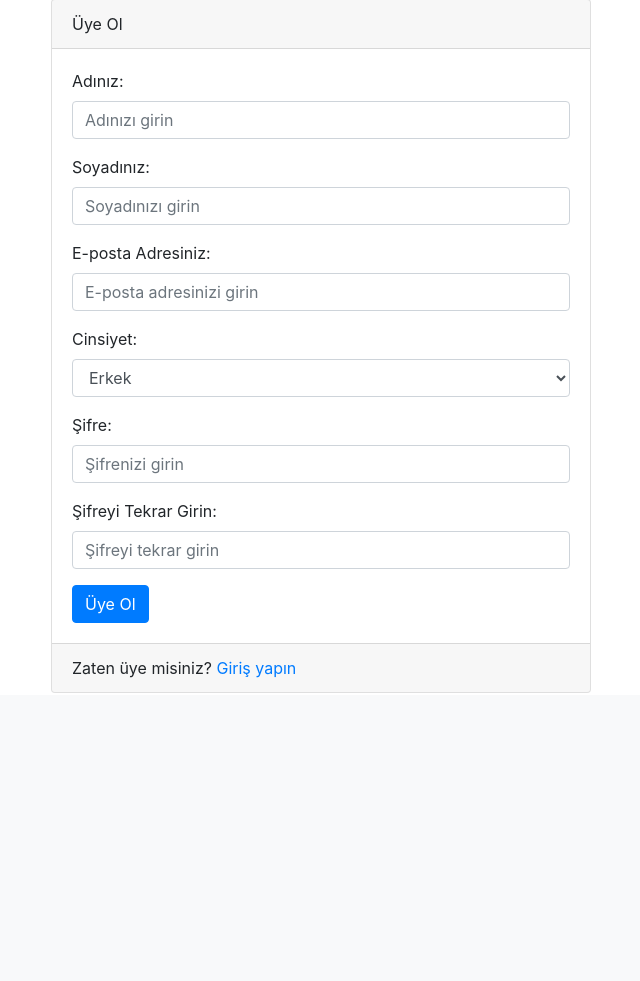
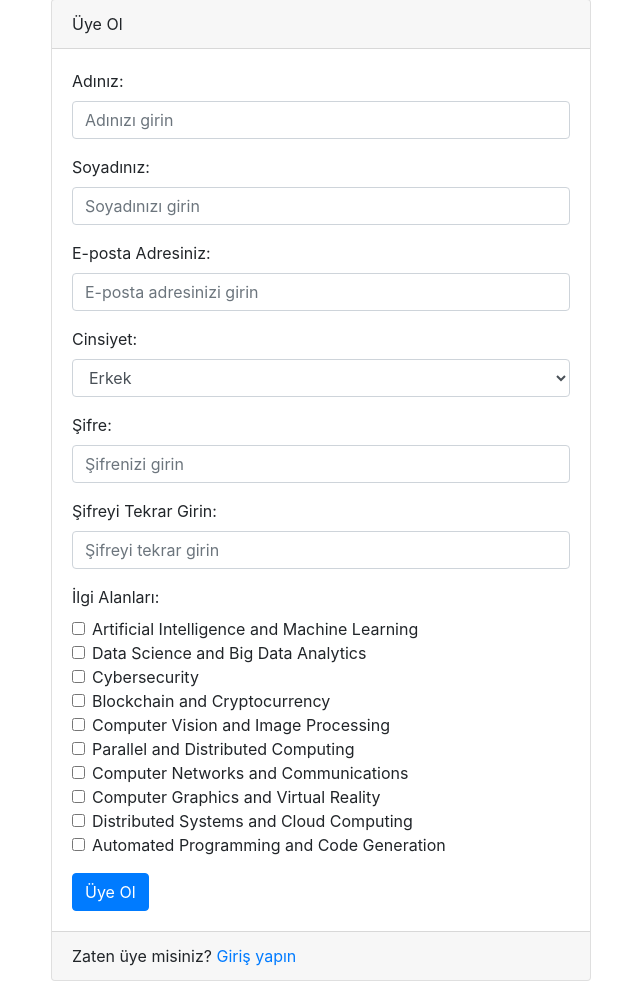
Before and after one commit to Veliashvilii/academicArticleProject, a Django app: page / in a window 1280 px wide. Shown: the part 105-1086 px from the top of the page, without its empty margins (319-959 px from the left). Before the commit the page ends 798 px from the top, so only its background shows below. Run offline with Django 4.2, Linux system fonts and the light colour scheme; some libraries are stand-ins or nearby versions.

Commit message:
User can choose interest areas.

```diff
--- a/index/templates/index/index.html
+++ b/index/templates/index/index.html
@@ -36,6 +36,19 @@
               <label for="confirm_password">Şifreyi Tekrar Girin:</label>
               <input type="password" class="form-control" id="confirm_password" placeholder="Şifreyi tekrar girin">
             </div>
+            <div class="form-group">
+              <label>İlgi Alanları:</label>
+              <div class="checkbox-list">
+                {% for interest in interest_areas %}
+                  <div class="form-check">
+                    <input class="form-check-input" type="checkbox" value="{{ interest }}" id="interest_{{ forloop.counter }}">
+                    <label class="form-check-label" for="interest_{{ forloop.counter }}">
+                      {{ interest }}
+                    </label>
+                  </div>
+                {% endfor %}
+              </div>
+            </div>
             <button type="submit" class="btn btn-primary">Üye Ol</button>
           </form>
         </div>
--- /dev/null
+++ b/index/templates/index/signin.html
@@ -0,0 +1 @@
+{% extends "layout.html" %}
--- a/index/views.py
+++ b/index/views.py
@@ -2,4 +2,22 @@ from django.shortcuts import render
 from django.http import HttpResponse
 
 def index(request):
-  return render(request, 'index/index.html')
+  if request.method == 'GET':
+    interest_areas = [
+    "Artificial Intelligence and Machine Learning",
+    "Data Science and Big Data Analytics",
+    "Cybersecurity",
+    "Blockchain and Cryptocurrency",
+    "Computer Vision and Image Processing",
+    "Parallel and Distributed Computing",
+    "Computer Networks and Communications",
+    "Computer Graphics and Virtual Reality",
+    "Distributed Systems and Cloud Computing",
+    "Automated Programming and Code Generation"
+  ]
+    return render(request, 'index/index.html', {'interest_areas': interest_areas})
+  elif request.method == 'POST':
+    """
+    Request in post olduğu durumda yapılacak işlemler
+    """
+    pass
```
